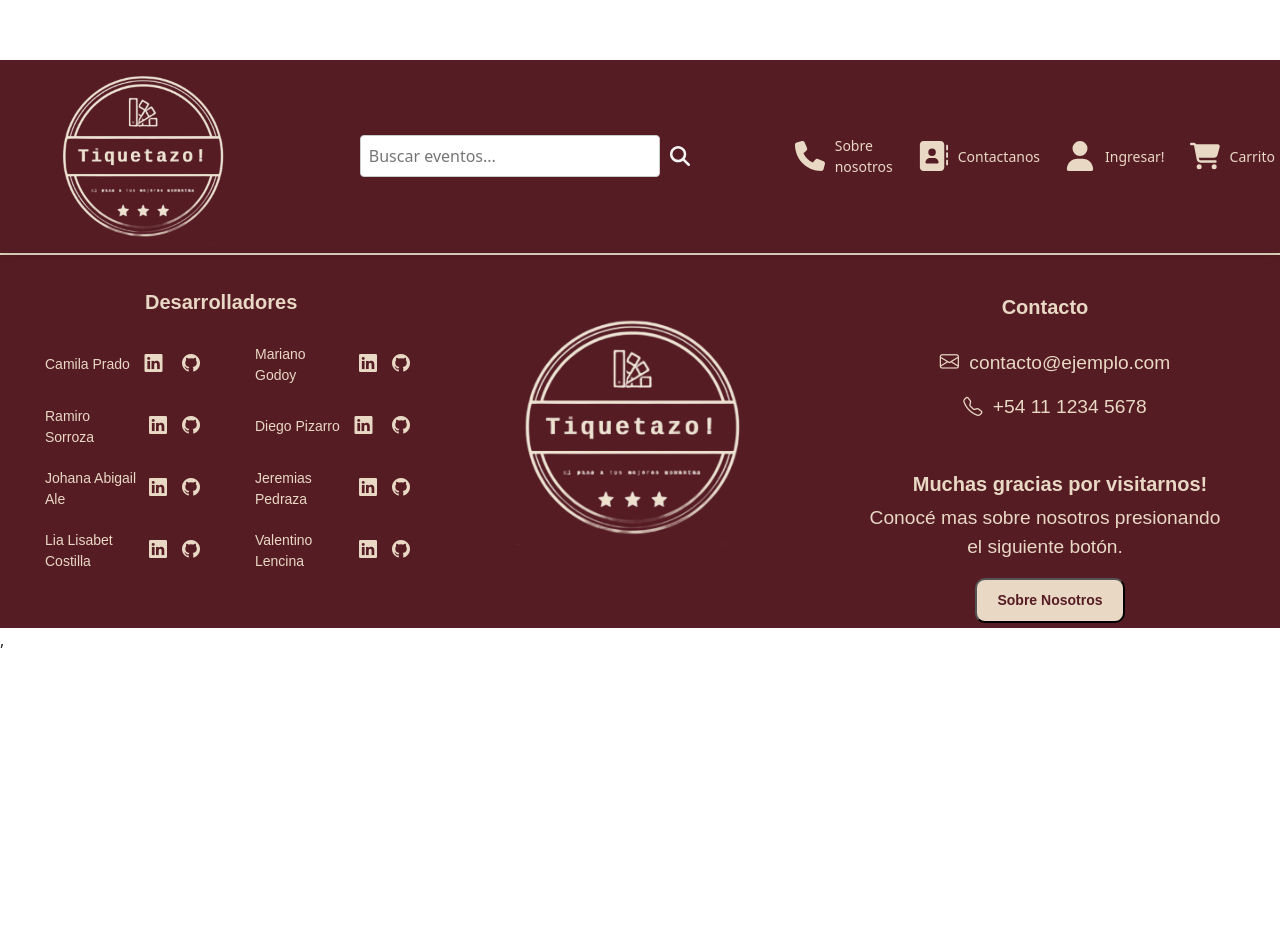
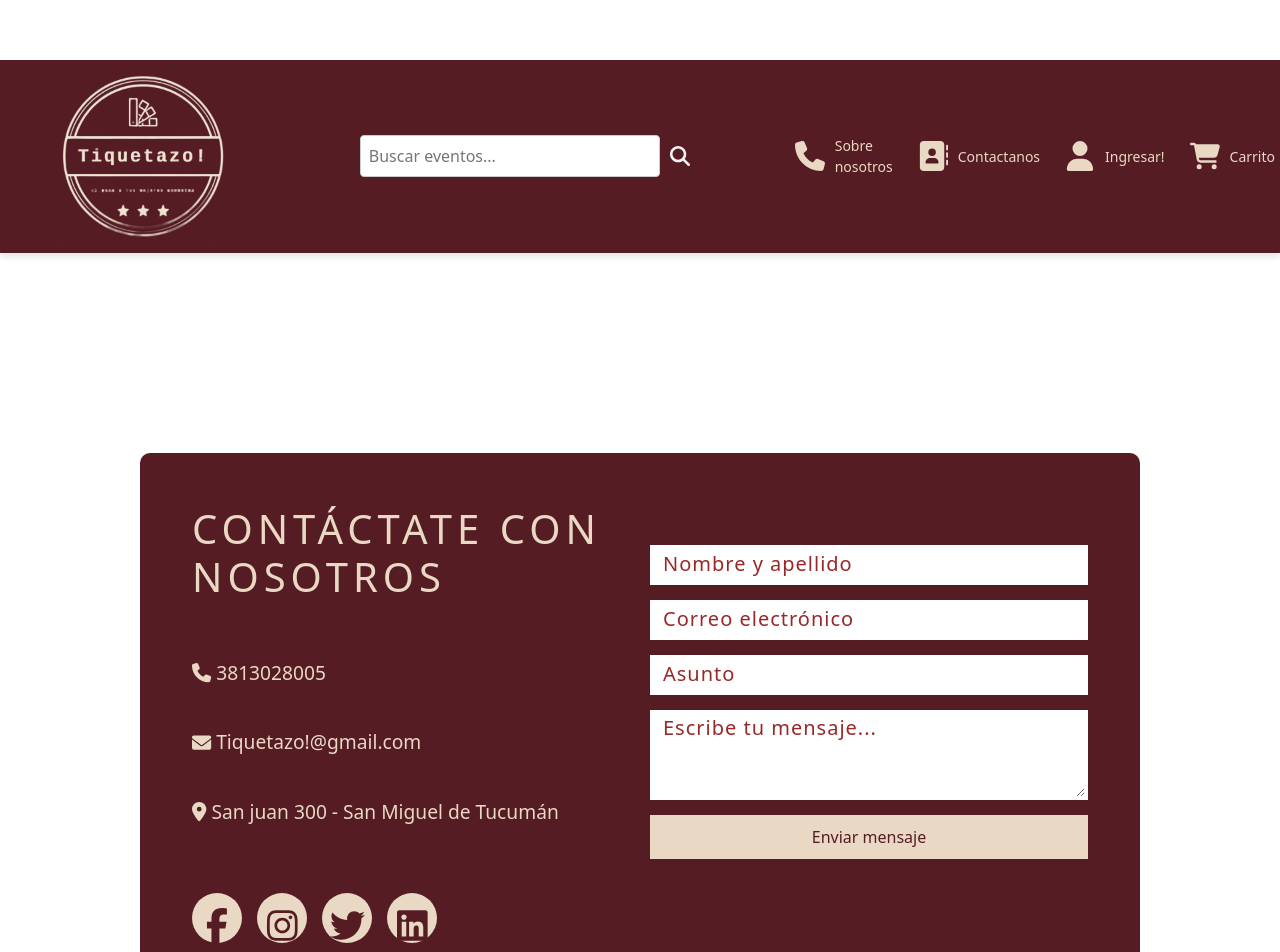
Before and after one commit to camiiprd/tiquetazofront, a React (Vite) app: page /contact in a window 1280 px wide. Shown: the top 952 px of the page. Before the commit the page ends 800 px from the top, so only its background shows below. Built offline with nearby package versions, Linux system fonts and the light colour scheme.

Commit message:
contact page redirection added in nav

```diff
--- a/src/App.jsx
+++ b/src/App.jsx
@@ -7,6 +7,7 @@ import Footer from "./components/Footer/Footer.jsx";
 import CardsAbautUs from "./Pages/AboutUs/CardsAbautUs.jsx";
 import RollingCode from "./Pages/RollingCode/Rolling.jsx";
 import EventsSection from "./Pages/HomeCards/HomeCards.jsx";
+import ContactPage from "./Pages/Contact/Contact.jsx";
 
 function App() {
   return (
@@ -32,6 +33,15 @@ function App() {
             </>
           }
         />
+         <Route
+          path="/contact"
+          element={
+            <>
+              <ContactPage
+               />
+            </>
+          }
+        />
       </Routes>
 
       <Footer />
--- a/src/Pages/Contact/Contact.css
+++ b/src/Pages/Contact/Contact.css
@@ -4,7 +4,7 @@
     box-sizing: border-box;
 }
 
-.container {
+#container {
     display: grid;
     grid-template-columns: repeat(2, 1fr);
     padding: 50px;
--- a/src/Pages/Contact/Contact.jsx
+++ b/src/Pages/Contact/Contact.jsx
@@ -6,7 +6,7 @@ import "./Contact.css"
 
 const ContactPage = () => {
   return (
-    <div className="container">
+    <div id="container">
       <div className="box-info">
         <h1>CONTÁCTATE CON NOSOTROS</h1>
         <div className="data">
--- a/src/components/Navbar/NavBar.jsx
+++ b/src/components/Navbar/NavBar.jsx
@@ -31,7 +31,7 @@ const NavBar = () => {
           <FontAwesomeIcon icon={faPhone} /> {<i class="fa-solid fa-phone"></i>}
           <span>Sobre nosotros</span>
         </div>
-      <div className="icon">
+      <div onClick={() => handleNavigate('/contact')} className="icon">
           <FontAwesomeIcon icon={faAddressBook} /> {<i class="fa-solid fa-address-book"></i>}
           <span>Contactanos</span>
         </div>
```
